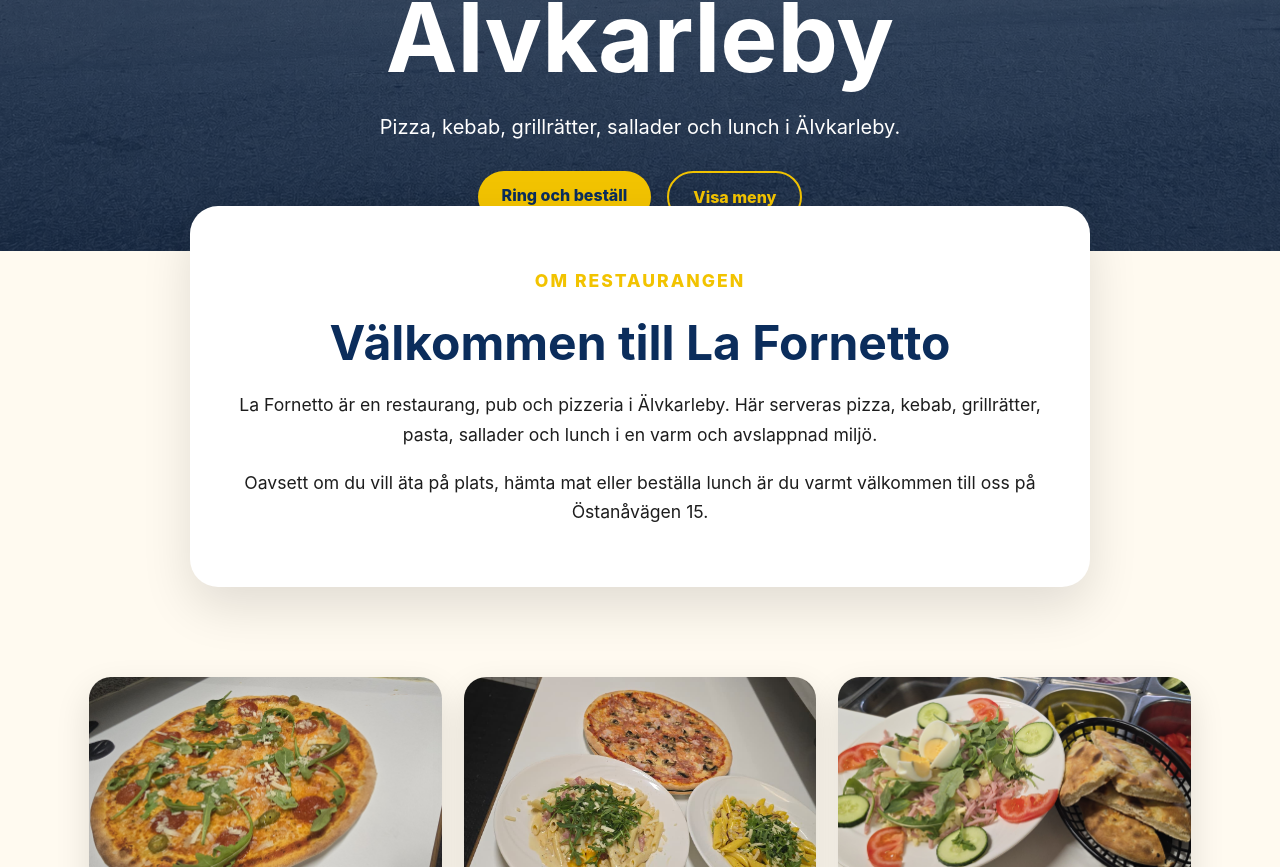
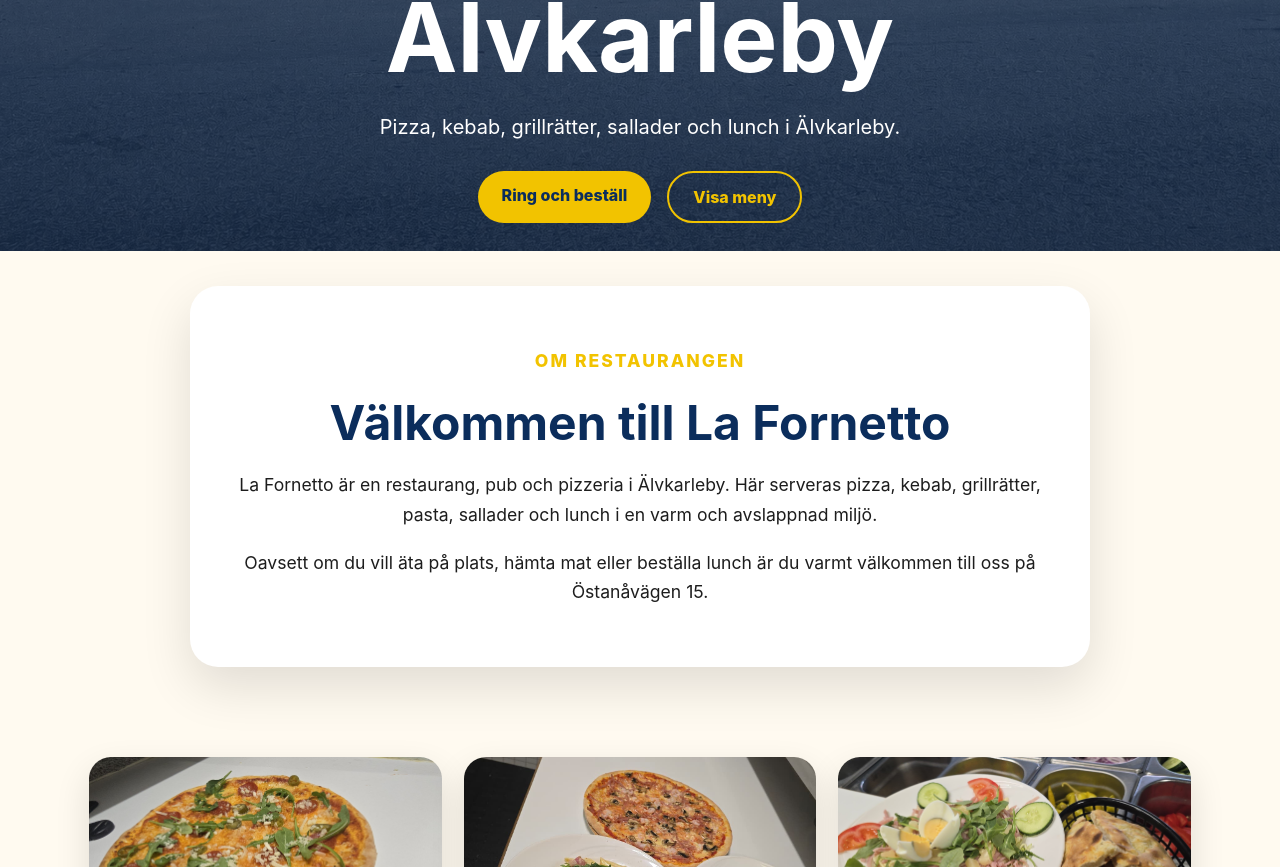
Before and after one commit to lafornetto/lafornetto, a React (Vite) app: page / in a window 1280 px wide. Shown: the part 497-1364 px from the top of the page. Built offline with nearby package versions, Linux system fonts and the light colour scheme.

Commit message:
Update info

```diff
--- a/src/App.css
+++ b/src/App.css
@@ -254,7 +254,7 @@
 .about-section {
   position: relative;
   max-width: 900px;
-  margin: -45px auto 90px;
+  margin: 35px auto 90px;
   padding: 42px;
   text-align: center;
   background: var(--white);
```
Also changed, not shown: 1 other file (tests, documents, lock files or other folders).
